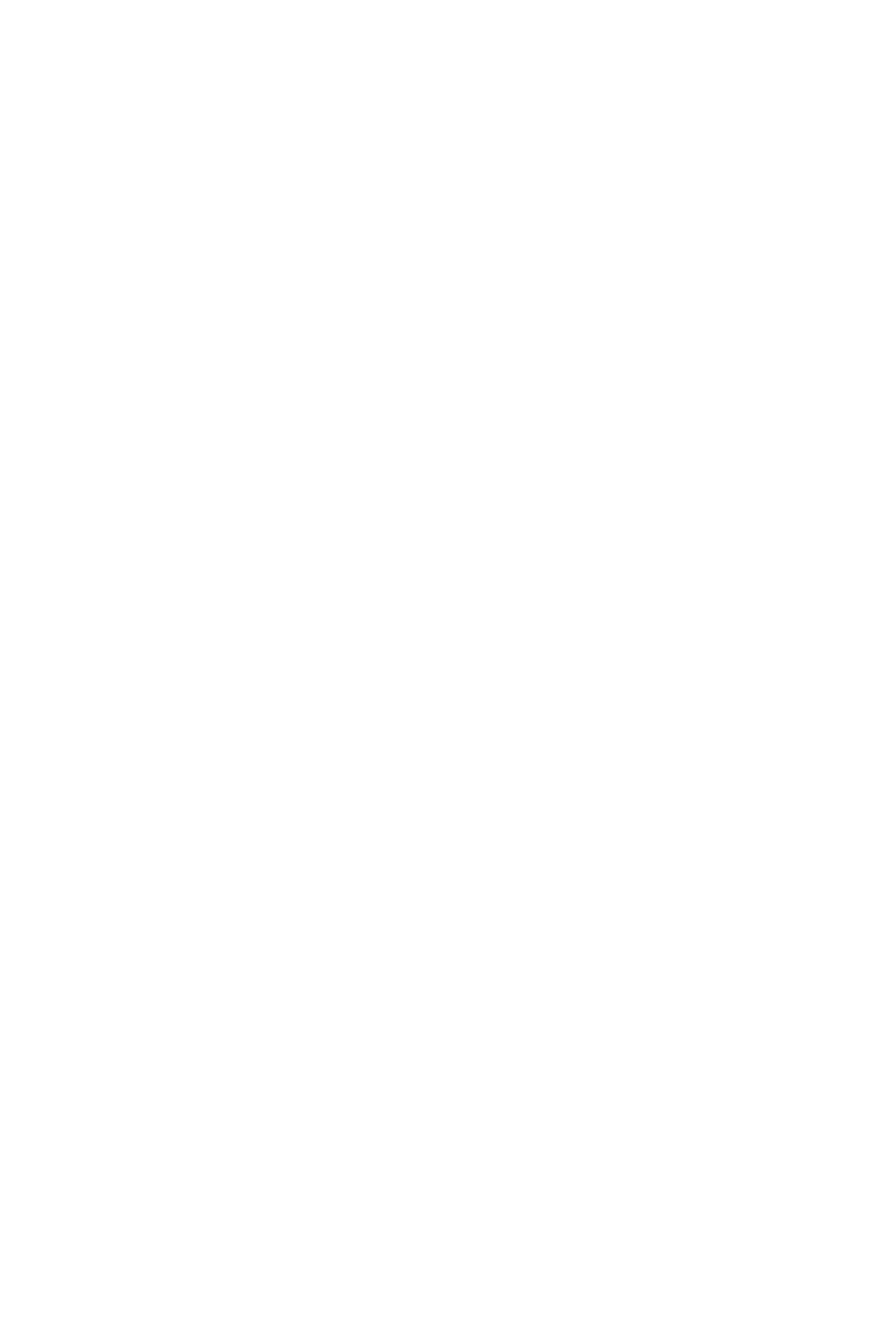
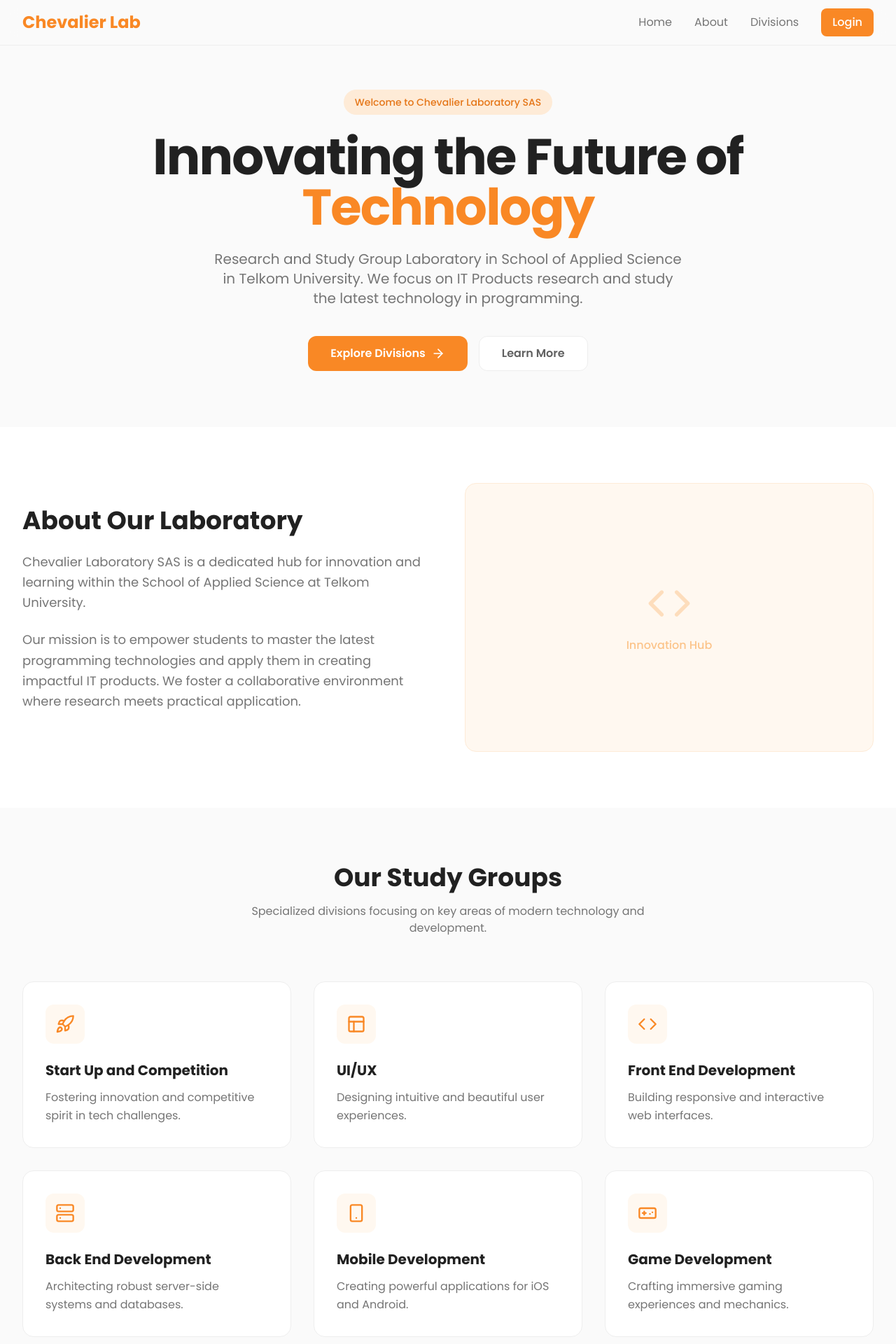
Before and after one commit to Sendiko/mycheva-dashboard, a Next.js app: page / in a window 1280 px wide. Before the commit this address had no page. Shown: the top 1920 px of the page at 70% size. Before the commit the page ends 800 px from the top, so only its background shows below. Built offline with nearby package versions, Linux system fonts and the light colour scheme.

Commit message:
feat: create a welcoming landing page

```diff
--- a/app/page.tsx
+++ b/app/page.tsx
@@ -1,7 +1,152 @@
-import { redirect } from 'next/navigation';
+
+import Link from 'next/link';
+import { ArrowRight, Code, Gamepad, Layout, Smartphone, Rocket, Server } from 'lucide-react';
 
 export default function Home() {
-  // Redirect root to /login
-  redirect('/login');
-  return null;
+  const divisions = [
+    {
+      name: 'Start Up and Competition',
+      icon: Rocket,
+      description: 'Fostering innovation and competitive spirit in tech challenges.',
+    },
+    {
+      name: 'UI/UX',
+      icon: Layout,
+      description: 'Designing intuitive and beautiful user experiences.',
+    },
+    {
+      name: 'Front End Development',
+      icon: Code,
+      description: 'Building responsive and interactive web interfaces.',
+    },
+    {
+      name: 'Back End Development',
+      icon: Server,
+      description: 'Architecting robust server-side systems and databases.',
+    },
+    {
+      name: 'Mobile Development',
+      icon: Smartphone,
+      description: 'Creating powerful applications for iOS and Android.',
+    },
+    {
+      name: 'Game Development',
+      icon: Gamepad,
+      description: 'Crafting immersive gaming experiences and mechanics.',
+    },
+  ];
+
+  return (
+    <div className="min-h-screen bg-[var(--color-neutral-50)] text-[var(--color-neutral-900)] font-sans">
+      {/* Navbar */}
+      <nav className="fixed top-0 left-0 right-0 z-50 bg-[var(--color-neutral-50)]/80 backdrop-blur-md border-b border-[var(--color-neutral-200)]">
+        <div className="max-w-7xl mx-auto px-4 sm:px-6 lg:px-8">
+          <div className="flex justify-between items-center h-16">
+            <div className="flex-shrink-0 flex items-center">
+              <span className="text-[var(--color-primary-600)] font-bold text-2xl">Chevalier Lab</span>
+            </div>
+            <div className="hidden md:flex items-center space-x-8">
+              <a href="#home" className="text-[var(--color-neutral-600)] hover:text-[var(--color-primary-600)] transition-colors">Home</a>
+              <a href="#about" className="text-[var(--color-neutral-600)] hover:text-[var(--color-primary-600)] transition-colors">About</a>
+              <a href="#divisions" className="text-[var(--color-neutral-600)] hover:text-[var(--color-primary-600)] transition-colors">Divisions</a>
+              <Link
+                href="/login"
+                className="bg-[var(--color-primary-600)] hover:bg-[var(--color-primary-700)] text-white px-4 py-2 rounded-lg transition-colors font-medium"
+              >
+                Login
+              </Link>
+            </div>
+          </div>
+        </div>
+      </nav>
+
+      {/* Hero Section */}
+      <section id="home" className="pt-32 pb-20 px-4 sm:px-6 lg:px-8 max-w-7xl mx-auto flex flex-col items-center text-center">
+        <div className="inline-block p-2 px-4 rounded-full bg-[var(--color-primary-100)] text-[var(--color-primary-700)] font-medium text-sm mb-6">
+          Welcome to Chevalier Laboratory SAS
+        </div>
+        <h1 className="text-5xl md:text-7xl font-bold tracking-tight text-[var(--color-neutral-900)] mb-6">
+          Innovating the Future of <span className="text-[var(--color-primary-600)]">Technology</span>
+        </h1>
+        <p className="text-xl text-[var(--color-neutral-600)] max-w-2xl mb-10">
+          Research and Study Group Laboratory in School of Applied Science in Telkom University.
+          We focus on IT Products research and study the latest technology in programming.
+        </p>
+        <div className="flex gap-4">
+          <a
+            href="#divisions"
+            className="bg-[var(--color-primary-600)] hover:bg-[var(--color-primary-700)] text-white px-8 py-3 rounded-xl font-semibold transition-all hover:shadow-lg hover:shadow-[var(--color-primary-200)] flex items-center gap-2"
+          >
+            Explore Divisions <ArrowRight size={20} />
+          </a>
+          <a
+            href="#about"
+            className="bg-white border border-[var(--color-neutral-200)] hover:border-[var(--color-primary-200)] text-[var(--color-neutral-700)] px-8 py-3 rounded-xl font-semibold transition-all hover:bg-[var(--color-neutral-50)]"
+          >
+            Learn More
+          </a>
+        </div>
+      </section>
+
+      {/* About Section */}
+      <section id="about" className="py-20 bg-white">
+        <div className="max-w-7xl mx-auto px-4 sm:px-6 lg:px-8">
+          <div className="grid md:grid-cols-2 gap-12 items-center">
+            <div>
+              <h2 className="text-3xl md:text-4xl font-bold mb-6 text-[var(--color-neutral-900)]">
+                About Our Laboratory
+              </h2>
+              <p className="text-[var(--color-neutral-600)] text-lg mb-6 leading-relaxed">
+                Chevalier Laboratory SAS is a dedicated hub for innovation and learning within the School of Applied Science at Telkom University.
+              </p>
+              <p className="text-[var(--color-neutral-600)] text-lg mb-6 leading-relaxed">
+                Our mission is to empower students to master the latest programming technologies and apply them in creating impactful IT products. We foster a collaborative environment where research meets practical application.
+              </p>
+            </div>
+            <div className="relative h-96 rounded-2xl overflow-hidden bg-[var(--color-primary-50)] border border-[var(--color-primary-100)] flex items-center justify-center">
+              {/* Placeholder for an actual image */}
+              <div className="text-[var(--color-primary-300)] flex flex-col items-center">
+                <Code size={64} className="mb-4 opacity-50" />
+                <span className="font-medium">Innovation Hub</span>
+              </div>
+            </div>
+          </div>
+        </div>
+      </section>
+
+      {/* Divisions Section */}
+      <section id="divisions" className="py-20 px-4 sm:px-6 lg:px-8 max-w-7xl mx-auto">
+        <div className="text-center mb-16">
+          <h2 className="text-3xl md:text-4xl font-bold mb-4 text-[var(--color-neutral-900)]">Our Study Groups</h2>
+          <p className="text-[var(--color-neutral-600)] max-w-2xl mx-auto">
+            Specialized divisions focusing on key areas of modern technology and development.
+          </p>
+        </div>
+
+        <div className="grid md:grid-cols-2 lg:grid-cols-3 gap-8">
+          {divisions.map((division, index) => (
+            <div
+              key={index}
+              className="group p-8 rounded-2xl bg-white border border-[var(--color-neutral-200)] hover:border-[var(--color-primary-300)] hover:shadow-xl hover:shadow-[var(--color-primary-100)] transition-all duration-300"
+            >
+              <div className="w-14 h-14 rounded-xl bg-[var(--color-primary-50)] text-[var(--color-primary-600)] flex items-center justify-center mb-6 group-hover:scale-110 transition-transform duration-300">
+                <division.icon size={28} />
+              </div>
+              <h3 className="text-xl font-bold mb-3 text-[var(--color-neutral-900)]">{division.name}</h3>
+              <p className="text-[var(--color-neutral-600)] leading-relaxed">
+                {division.description}
+              </p>
+            </div>
+          ))}
+        </div>
+      </section>
+
+      {/* Footer */}
+      <footer className="py-8 border-t border-[var(--color-neutral-200)] bg-white">
+        <div className="max-w-7xl mx-auto px-4 text-center text-[var(--color-neutral-500)]">
+          <p>© {new Date().getFullYear()} Chevalier Laboratory SAS. All rights reserved.</p>
+        </div>
+      </footer>
+    </div>
+  );
 }
```
